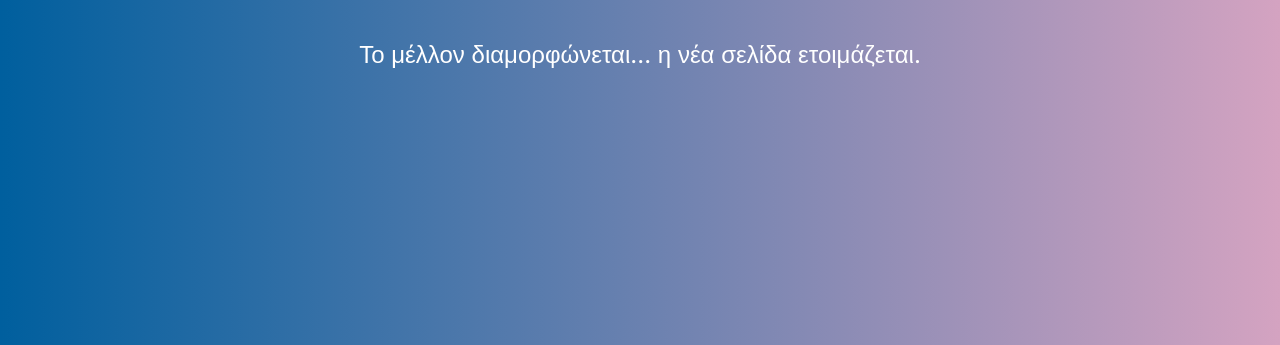
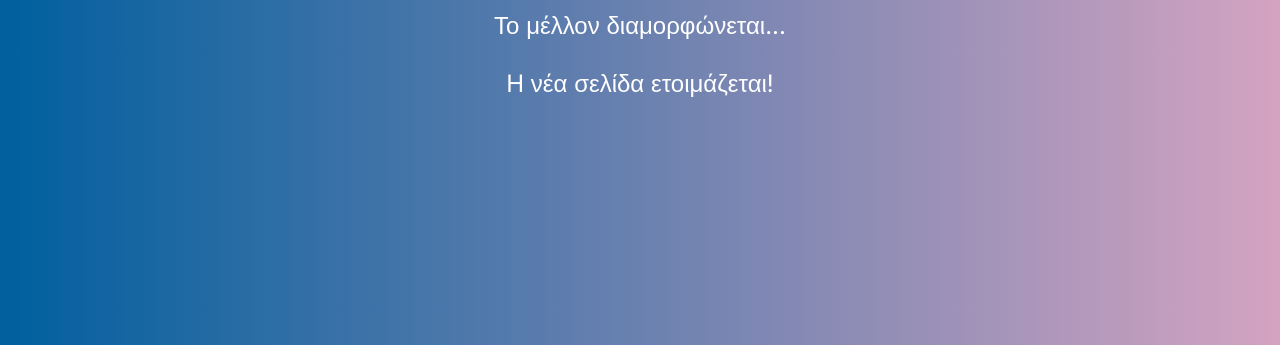
Before and after one commit to Chrysostomos00/ekcs, a plain HTML site: page index.html in a window 1280 px wide. Shown: the part 455-800 px from the top of the page. Drawn offline with Linux system fonts and the light colour scheme.

Commit message:
Update index.html

```diff
--- a/index.html
+++ b/index.html
@@ -93,7 +93,7 @@
             This ensures the entire page is in a single file and loads without external requests.
         -->
         <img src="logo.png" class="logo" alt="Logo">
-        <p class="tagline">Το μέλλον διαμορφώνεται... η νέα σελίδα ετοιμάζεται.</p>
+        <p class="tagline">Το μέλλον διαμορφώνεται...<br> <br> H νέα σελίδα ετοιμάζεται!</p>
     </div>
 
 </body>
```
